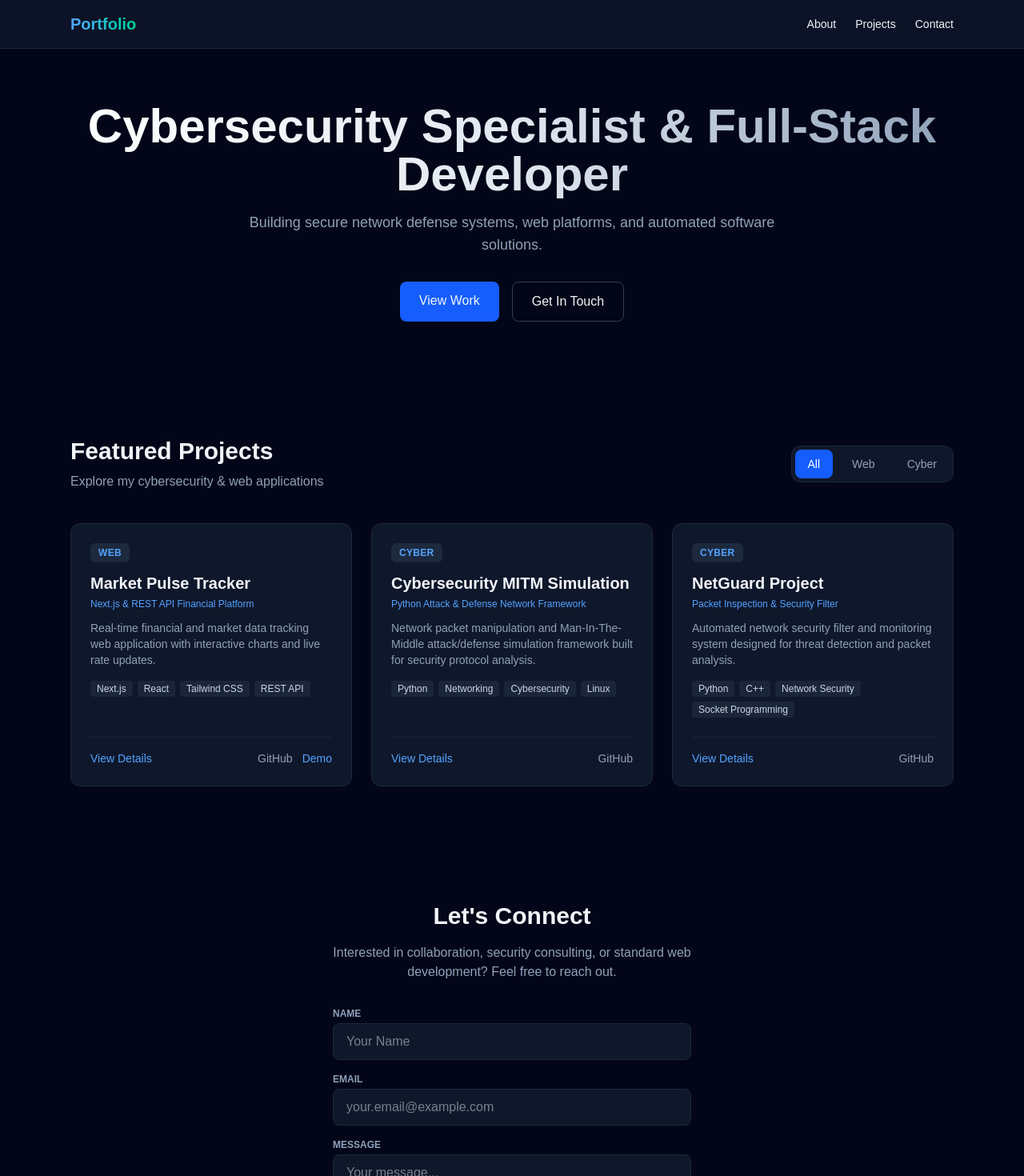
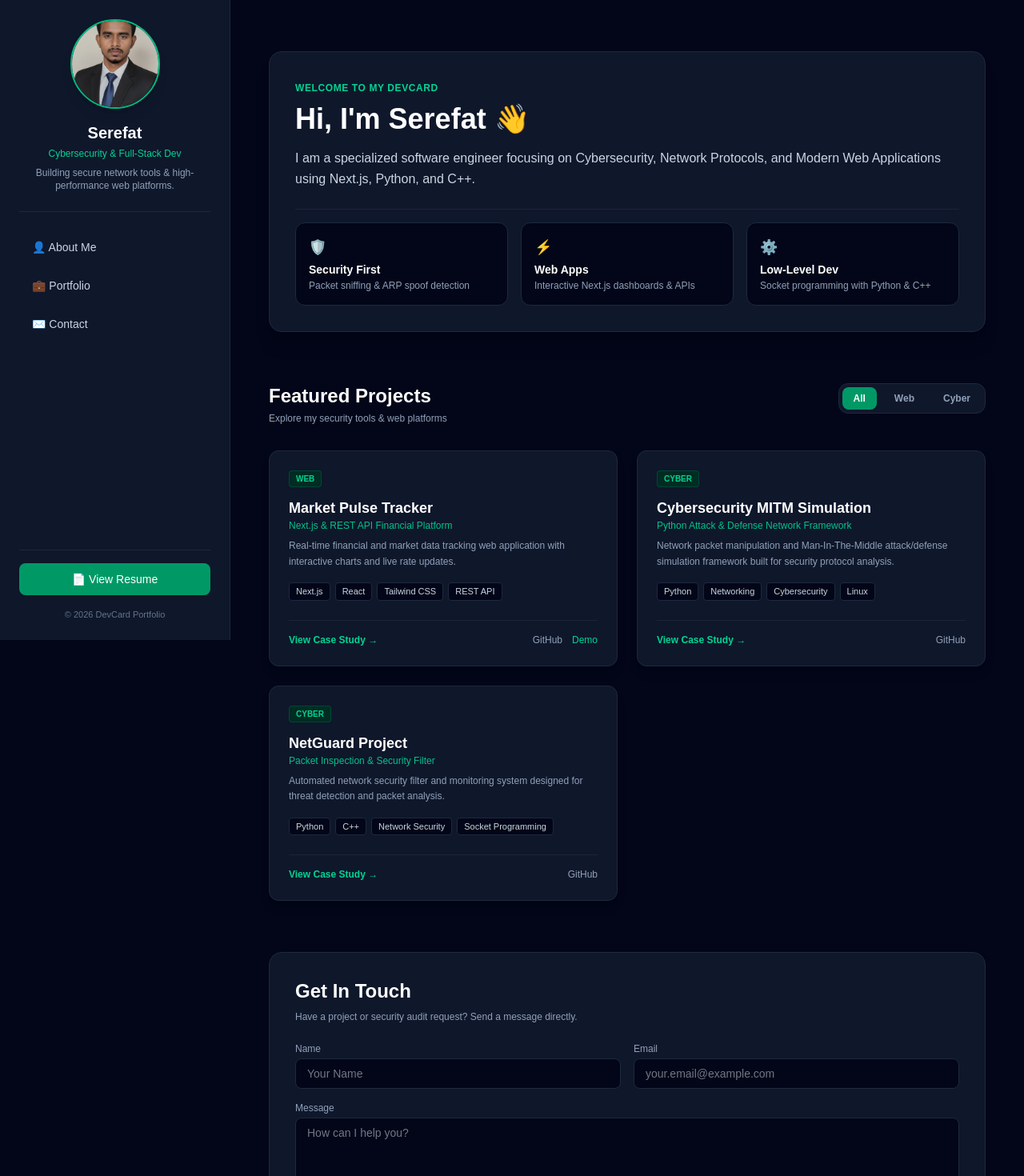
Before and after one commit to csrefat/my-portfolio, a Next.js app: page / in a window 1280 px wide. Shown: the top 1470 px of the page at 80% size. Built offline with nearby package versions, Linux system fonts and the light colour scheme.

Commit message:
Updated page.js with DevCard portfolio layout

```diff
--- a/app/page.js
+++ b/app/page.js
@@ -2,7 +2,7 @@
 
 import React, { useState } from "react";
 
-// Project Data
+// Project Data from screen
 const projects = [
   {
     id: 0,
@@ -69,93 +69,161 @@ export default function Home() {
       : projects.filter((p) => p.category === filter);
 
   return (
-    <main className="min-h-screen bg-slate-950 text-slate-100 font-sans">
-      {/* Header / Navbar */}
-      <header className="fixed top-0 left-0 w-full bg-slate-900/80 backdrop-blur-md border-b border-slate-800 z-50">
-        <div className="max-w-6xl mx-auto px-6 py-4 flex justify-between items-center">
-          <h1 className="text-xl font-bold bg-gradient-to-r from-blue-400 to-emerald-400 bg-clip-text text-transparent">
-            Portfolio
-          </h1>
-          <nav className="flex space-x-6 text-sm">
-            <a href="#about" className="hover:text-blue-400 transition">About</a>
-            <a href="#projects" className="hover:text-blue-400 transition">Projects</a>
-            <a href="#contact" className="hover:text-blue-400 transition">Contact</a>
-          </nav>
+    <div className="min-h-screen bg-slate-950 text-slate-100 flex flex-col lg:flex-row font-sans">
+
+      {/* DevCard Sidebar (Left Side) */}
+      <aside className="w-full lg:w-72 bg-slate-900 border-r border-slate-800 p-6 flex flex-col justify-between lg:fixed lg:h-screen z-40">
+        <div>
+          {/* Profile Section */}
+          <div className="flex flex-col items-center text-center pb-6 border-b border-slate-800">
+            <div className="w-28 h-28 rounded-full overflow-hidden mb-4 border-2 border-emerald-500 shadow-lg">
+              <img
+                src="/profile.jpg"
+                alt="Profile"
+                className="w-full h-full object-cover"
+                onError={(e) => {
+                  e.currentTarget.src = "https://via.placeholder.com/150";
+                }}
+              />
             </div>
-      </header>
+            <h1 className="text-xl font-bold text-white">Serefat</h1>
+            <p className="text-xs text-emerald-400 font-medium mt-1">
+              Cybersecurity & Full-Stack Dev
+            </p>
+            <p className="text-xs text-slate-400 mt-2 line-clamp-2">
+              Building secure network tools & high-performance web platforms.
+            </p>
+          </div>
 
-      {/* Hero Section */}
-      <section id="about" className="pt-32 pb-20 px-6 max-w-6xl mx-auto flex flex-col items-center text-center">
-        <h2 className="text-4xl md:text-6xl font-extrabold mb-4 bg-gradient-to-r from-white via-slate-200 to-slate-400 bg-clip-text text-transparent">
-          Cybersecurity Specialist & Full-Stack Developer
-        </h2>
-        <p className="text-slate-400 max-w-2xl mb-8 text-lg">
-          Building secure network defense systems, web platforms, and automated software solutions.
-        </p>
-        <div className="flex space-x-4">
+          {/* Navigation Links */}
+          <nav className="my-6 space-y-2">
+            <a
+              href="#about"
+              className="flex items-center space-x-3 px-4 py-2.5 rounded-lg text-sm font-medium text-slate-300 hover:bg-slate-800 hover:text-white transition"
+            >
+              <span>👤 About Me</span>
+            </a>
             <a
               href="#projects"
-            className="px-6 py-3 bg-blue-600 hover:bg-blue-500 font-medium rounded-lg transition"
+              className="flex items-center space-x-3 px-4 py-2.5 rounded-lg text-sm font-medium text-slate-300 hover:bg-slate-800 hover:text-white transition"
             >
-            View Work
+              <span>💼 Portfolio</span>
             </a>
             <a
               href="#contact"
-            className="px-6 py-3 border border-slate-700 hover:border-slate-500 font-medium rounded-lg transition"
+              className="flex items-center space-x-3 px-4 py-2.5 rounded-lg text-sm font-medium text-slate-300 hover:bg-slate-800 hover:text-white transition"
             >
-            Get In Touch
+              <span>✉️ Contact</span>
             </a>
+          </nav>
+        </div>
+
+        {/* Action Button & Footer */}
+        <div className="pt-4 border-t border-slate-800 text-center">
+          <a
+            href="/resume.html"
+            target="_blank"
+            rel="noopener noreferrer"
+            className="w-full inline-block text-center py-2.5 px-4 bg-emerald-600 hover:bg-emerald-500 text-white font-medium text-sm rounded-lg transition mb-4 shadow"
+          >
+            📄 View Resume
+          </a>
+          <p className="text-[11px] text-slate-500">
+            © {new Date().getFullYear()} DevCard Portfolio
+          </p>
+        </div>
+      </aside>
+
+      {/* Main Content Area (Right Side) */}
+      <main className="flex-1 lg:ml-72 p-6 md:p-12 max-w-5xl">
+
+        {/* DevCard Banner / About */}
+        <section id="about" className="mb-16 pt-4">
+          <div className="bg-slate-900 border border-slate-800 rounded-2xl p-8 shadow-xl">
+            <span className="text-xs font-semibold uppercase tracking-wider text-emerald-400">
+              Welcome to my DevCard
+            </span>
+            <h2 className="text-3xl md:text-4xl font-extrabold text-white mt-2 mb-4">
+              Hi, I'm Serefat 👋
+            </h2>
+            <p className="text-slate-300 leading-relaxed text-sm md:text-base mb-6">
+              I am a specialized software engineer focusing on Cybersecurity, Network Protocols, and Modern Web Applications using Next.js, Python, and C++.
+            </p>
+
+            {/* Quick Feature Badges */}
+            <div className="grid grid-cols-1 sm:grid-cols-3 gap-4 pt-4 border-t border-slate-800/80">
+              <div className="bg-slate-950 p-4 rounded-xl border border-slate-800">
+                <span className="text-lg">🛡️</span>
+                <h3 className="text-sm font-bold text-white mt-1">Security First</h3>
+                <p className="text-xs text-slate-400 mt-0.5">Packet sniffing & ARP spoof detection</p>
+              </div>
+              <div className="bg-slate-950 p-4 rounded-xl border border-slate-800">
+                <span className="text-lg">⚡</span>
+                <h3 className="text-sm font-bold text-white mt-1">Web Apps</h3>
+                <p className="text-xs text-slate-400 mt-0.5">Interactive Next.js dashboards & APIs</p>
+              </div>
+              <div className="bg-slate-950 p-4 rounded-xl border border-slate-800">
+                <span className="text-lg">⚙️</span>
+                <h3 className="text-sm font-bold text-white mt-1">Low-Level Dev</h3>
+                <p className="text-xs text-slate-400 mt-0.5">Socket programming with Python & C++</p>
+              </div>
+            </div>
           </div>
         </section>
 
-      {/* Projects Section */}
-      <section id="projects" className="py-16 px-6 max-w-6xl mx-auto">
-        <div className="flex flex-col md:flex-row md:items-center justify-between mb-10">
+        {/* Portfolio / Projects Section */}
+        <section id="projects" className="mb-16">
+          <div className="flex flex-col sm:flex-row sm:items-center justify-between mb-8 gap-4">
             <div>
-            <h3 className="text-3xl font-bold mb-2">Featured Projects</h3>
-            <p className="text-slate-400">Explore my cybersecurity & web applications</p>
+              <h3 className="text-2xl font-bold text-white">Featured Projects</h3>
+              <p className="text-xs text-slate-400 mt-1">Explore my security tools & web platforms</p>
             </div>
 
-          {/* Filter Tabs */}
-          <div className="flex space-x-2 mt-4 md:mt-0 bg-slate-900 p-1 rounded-xl border border-slate-800">
-            {["all", "web", "cyber"].map((category) => (
+            {/* DevCard Filter Tabs */}
+            <div className="flex space-x-2 bg-slate-900 p-1 rounded-xl border border-slate-800 self-start">
+              {["all", "web", "cyber"].map((cat) => (
                 <button
-                key={category}
-                onClick={() => setFilter(category)}
-                className={`px-4 py-2 rounded-lg text-sm font-medium capitalize transition ${
-                  filter === category
-                    ? "bg-blue-600 text-white"
+                  key={cat}
+                  onClick={() => setFilter(cat)}
+                  className={`px-3.5 py-1.5 rounded-lg text-xs font-semibold capitalize transition ${
+                    filter === cat
+                      ? "bg-emerald-600 text-white"
                       : "text-slate-400 hover:text-white"
                   }`}
                 >
-                {category}
+                  {cat}
                 </button>
               ))}
             </div>
           </div>
 
           {/* Project Grid */}
-        <div className="grid grid-cols-1 md:grid-cols-2 lg:grid-cols-3 gap-6">
+          <div className="grid grid-cols-1 md:grid-cols-2 gap-6">
             {filteredProjects.map((project) => (
               <div
                 key={project.id}
-              className="bg-slate-900 border border-slate-800 rounded-xl p-6 flex flex-col justify-between hover:border-slate-700 transition"
+                className="bg-slate-900 border border-slate-800 rounded-xl p-6 flex flex-col justify-between hover:border-emerald-500/50 transition shadow-lg group"
               >
                 <div>
-                <div className="flex justify-between items-start mb-3">
-                  <span className="text-xs uppercase px-2.5 py-1 bg-slate-800 text-blue-400 rounded-md font-semibold tracking-wide">
+                  <div className="flex justify-between items-center mb-3">
+                    <span className="text-[10px] uppercase font-bold px-2 py-0.5 rounded bg-emerald-950 text-emerald-400 border border-emerald-800/50">
                       {project.category}
                     </span>
                   </div>
-                <h4 className="text-xl font-bold mb-1">{project.title}</h4>
-                <p className="text-xs text-blue-400 font-medium mb-3">{project.tagline}</p>
-                <p className="text-slate-400 text-sm mb-4 line-clamp-3">{project.desc}</p>
+
+                  <h4 className="text-lg font-bold text-white group-hover:text-emerald-400 transition">
+                    {project.title}
+                  </h4>
+                  <p className="text-xs text-emerald-400/90 font-medium mb-2">{project.tagline}</p>
+                  <p className="text-xs text-slate-400 mb-4 line-clamp-3 leading-relaxed">
+                    {project.desc}
+                  </p>
 
                   <div className="flex flex-wrap gap-1.5 mb-6">
-                  {project.tech.map((t, index) => (
+                    {project.tech.map((t, idx) => (
                       <span
-                      key={index}
-                      className="text-xs bg-slate-800/80 text-slate-300 px-2 py-0.5 rounded"
+                        key={idx}
+                        className="text-[11px] bg-slate-950 text-slate-300 border border-slate-800 px-2 py-0.5 rounded"
                       >
                         {t}
                       </span>
@@ -163,14 +231,14 @@ export default function Home() {
                   </div>
                 </div>
 
-              <div className="flex items-center justify-between pt-4 border-t border-slate-800/80">
+                <div className="pt-4 border-t border-slate-800/80 flex items-center justify-between text-xs">
                   <button
                     onClick={() => setSelectedProject(project)}
-                  className="text-sm text-blue-400 hover:underline font-medium"
+                    className="text-emerald-400 hover:underline font-semibold"
                   >
-                  View Details
+                    View Case Study →
                   </button>
-                <div className="flex space-x-3 text-sm">
+                  <div className="flex space-x-3">
                     {project.github && (
                       <a
                         href={project.github}
@@ -186,7 +254,7 @@ export default function Home() {
                         href={project.demo}
                         target="_blank"
                         rel="noopener noreferrer"
-                      className="text-blue-400 hover:text-blue-300 transition"
+                        className="text-emerald-400 hover:text-emerald-300 transition"
                       >
                         Demo
                       </a>
@@ -198,91 +266,93 @@ export default function Home() {
           </div>
         </section>
 
-      {/* Contact Section */}
-      <section id="contact" className="py-20 px-6 max-w-4xl mx-auto text-center">
-        <h3 className="text-3xl font-bold mb-4">Let's Connect</h3>
-        <p className="text-slate-400 mb-8 max-w-lg mx-auto">
-          Interested in collaboration, security consulting, or standard web development? Feel free to reach out.
+        {/* Contact Form Section */}
+        <section id="contact" className="mb-12">
+          <div className="bg-slate-900 border border-slate-800 rounded-2xl p-8">
+            <h3 className="text-2xl font-bold text-white mb-2">Get In Touch</h3>
+            <p className="text-xs text-slate-400 mb-6">
+              Have a project or security audit request? Send a message directly.
             </p>
-        <form onSubmit={(e) => e.preventDefault()} className="max-w-md mx-auto space-y-4 text-left">
+
+            <form onSubmit={(e) => e.preventDefault()} className="space-y-4">
+              <div className="grid grid-cols-1 md:grid-cols-2 gap-4">
                 <div>
-            <label className="block text-xs font-semibold text-slate-400 uppercase mb-1">Name</label>
+                  <label className="block text-xs font-medium text-slate-400 mb-1">Name</label>
                   <input
                     type="text"
                     placeholder="Your Name"
-              className="w-full bg-slate-900 border border-slate-800 rounded-lg px-4 py-2.5 text-slate-200 focus:outline-none focus:border-blue-500"
+                    className="w-full bg-slate-950 border border-slate-800 rounded-lg px-3.5 py-2 text-sm text-slate-200 focus:outline-none focus:border-emerald-500"
                   />
                 </div>
                 <div>
-            <label className="block text-xs font-semibold text-slate-400 uppercase mb-1">Email</label>
+                  <label className="block text-xs font-medium text-slate-400 mb-1">Email</label>
                   <input
                     type="email"
                     placeholder="your.email@example.com"
-              className="w-full bg-slate-900 border border-slate-800 rounded-lg px-4 py-2.5 text-slate-200 focus:outline-none focus:border-blue-500"
+                    className="w-full bg-slate-950 border border-slate-800 rounded-lg px-3.5 py-2 text-sm text-slate-200 focus:outline-none focus:border-emerald-500"
                   />
                 </div>
+              </div>
               <div>
-            <label className="block text-xs font-semibold text-slate-400 uppercase mb-1">Message</label>
+                <label className="block text-xs font-medium text-slate-400 mb-1">Message</label>
                 <textarea
                   rows={4}
-              placeholder="Your message..."
-              className="w-full bg-slate-900 border border-slate-800 rounded-lg px-4 py-2.5 text-slate-200 focus:outline-none focus:border-blue-500"
+                  placeholder="How can I help you?"
+                  className="w-full bg-slate-950 border border-slate-800 rounded-lg px-3.5 py-2 text-sm text-slate-200 focus:outline-none focus:border-emerald-500"
                 ></textarea>
               </div>
               <button
                 type="submit"
-            className="w-full py-3 bg-blue-600 hover:bg-blue-500 font-semibold rounded-lg transition text-white"
+                className="px-6 py-2.5 bg-emerald-600 hover:bg-emerald-500 text-white font-medium text-sm rounded-lg transition"
               >
                 Send Message
               </button>
             </form>
+          </div>
         </section>
 
-      {/* Footer */}
-      <footer className="border-t border-slate-900 py-6 text-center text-xs text-slate-500">
-        © {new Date().getFullYear()} Serefat Portfolio. All rights reserved.
-      </footer>
+      </main>
 
-      {/* Details Modal */}
+      {/* DevCard Project Details Modal */}
       {selectedProject && (
-        <div className="fixed inset-0 bg-black/70 backdrop-blur-sm z-50 flex items-center justify-center p-4">
-          <div className="bg-slate-900 border border-slate-800 rounded-2xl max-w-2xl w-full max-h-[90vh] overflow-y-auto p-6 space-y-6">
+        <div className="fixed inset-0 bg-black/80 backdrop-blur-sm z-50 flex items-center justify-center p-4">
+          <div className="bg-slate-900 border border-slate-800 rounded-2xl max-w-2xl w-full max-h-[90vh] overflow-y-auto p-6 space-y-6 shadow-2xl">
             <div className="flex justify-between items-start">
               <div>
-                <span className="text-xs uppercase px-2.5 py-1 bg-slate-800 text-blue-400 rounded-md font-semibold">
+                <span className="text-[10px] uppercase font-bold px-2 py-0.5 rounded bg-emerald-950 text-emerald-400 border border-emerald-800/50">
                   {selectedProject.category}
                 </span>
-                <h3 className="text-2xl font-bold mt-2">{selectedProject.title}</h3>
-                <p className="text-sm text-blue-400">{selectedProject.tagline}</p>
+                <h3 className="text-2xl font-bold text-white mt-2">{selectedProject.title}</h3>
+                <p className="text-xs text-emerald-400 mt-0.5">{selectedProject.tagline}</p>
               </div>
               <button
                 onClick={() => setSelectedProject(null)}
-                className="text-slate-400 hover:text-white p-2 text-xl"
+                className="text-slate-400 hover:text-white p-1 text-xl"
               >
                 ✕
               </button>
             </div>
 
-            <div className="grid grid-cols-2 gap-4 bg-slate-950 p-4 rounded-lg text-sm border border-slate-800/60">
+            <div className="grid grid-cols-2 gap-4 bg-slate-950 p-4 rounded-xl border border-slate-800 text-xs">
               <div>
-                <span className="text-slate-500 text-xs block">Client</span>
+                <span className="text-slate-500 block">Client</span>
                 <span className="text-slate-200 font-medium">{selectedProject.client || "N/A"}</span>
               </div>
               <div>
-                <span className="text-slate-500 text-xs block">Industry</span>
+                <span className="text-slate-500 block">Industry</span>
                 <span className="text-slate-200 font-medium">{selectedProject.industry || "N/A"}</span>
               </div>
             </div>
 
             <div>
-              <h4 className="text-sm font-semibold text-slate-300 mb-2">Overview</h4>
-              <p className="text-slate-400 text-sm leading-relaxed">{selectedProject.overview}</p>
+              <h4 className="text-xs font-bold uppercase text-slate-400 tracking-wider mb-2">Overview</h4>
+              <p className="text-slate-300 text-sm leading-relaxed">{selectedProject.overview}</p>
             </div>
 
             {selectedProject.requirements && selectedProject.requirements.length > 0 && (
               <div>
-                <h4 className="text-sm font-semibold text-slate-300 mb-2">Key Requirements & Features</h4>
-                <ul className="list-disc list-inside text-slate-400 text-sm space-y-1">
+                <h4 className="text-xs font-bold uppercase text-slate-400 tracking-wider mb-2">Requirements & Key Features</h4>
+                <ul className="list-disc list-inside text-slate-300 text-sm space-y-1">
                   {selectedProject.requirements.map((req, idx) => (
                     <li key={idx}>{req}</li>
                   ))}
@@ -290,15 +360,15 @@ export default function Home() {
               </div>
             )}
 
-            <div className="pt-4 border-t border-slate-800 flex justify-end space-x-3">
+            <div className="pt-4 border-t border-slate-800 flex justify-end space-x-3 text-sm">
               {selectedProject.github && (
                 <a
                   href={selectedProject.github}
                   target="_blank"
                   rel="noopener noreferrer"
-                  className="px-4 py-2 border border-slate-700 hover:border-slate-500 rounded-lg text-sm transition"
+                  className="px-4 py-2 border border-slate-700 hover:border-slate-500 text-slate-300 rounded-lg transition"
                 >
-                  View GitHub
+                  GitHub Repository
                 </a>
               )}
               {selectedProject.demo && (
@@ -306,7 +376,7 @@ export default function Home() {
                   href={selectedProject.demo}
                   target="_blank"
                   rel="noopener noreferrer"
-                  className="px-4 py-2 bg-blue-600 hover:bg-blue-500 text-white rounded-lg text-sm transition"
+                  className="px-4 py-2 bg-emerald-600 hover:bg-emerald-500 text-white rounded-lg transition"
                 >
                   Live Demo
                 </a>
@@ -315,6 +385,7 @@ export default function Home() {
           </div>
         </div>
       )}
-    </main>
+
+    </div>
   );
 }
```
Lines whose indentation alone changed are shown as unchanged.
